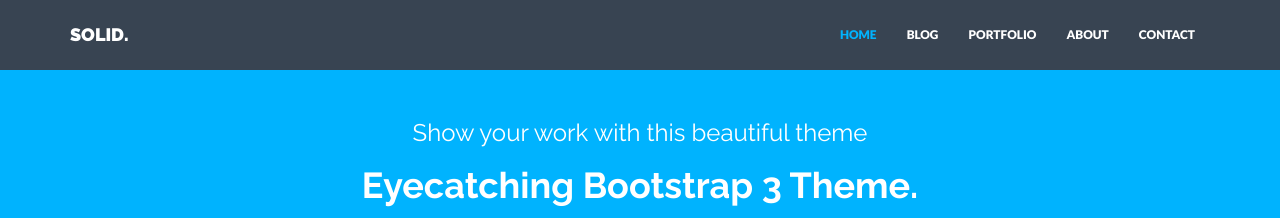
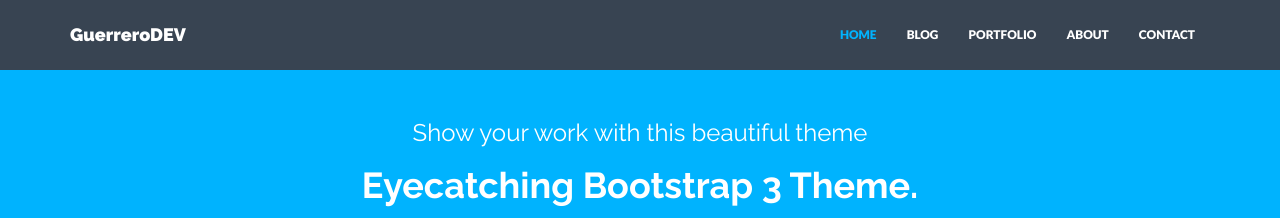
Before and after one commit to guerrerodev/guerrerodev.github.io, a Jekyll site: the page built from index.html, in a window 1280 px wide. Shown: the top 218 px of the page. Built offline with Jekyll 4.4.1, drawn with Linux system fonts in a browser that asks for light colours; nearby versions of some CDN libraries.

Commit message:
GuerreroDEV
GuerreroDEV - 0.2

```diff
--- a/_config.yml
+++ b/_config.yml
@@ -1,11 +1,11 @@
 ### GENERAL SETTINGS ###
 
 # Site settings
-title: SOLID.
+title: GuerreroDEV
 description: "Write an awesome description for your new site here. You can edit this line in _config.yml. It will appear in your document head meta (for Google search results) and in your feed.xml site description."
 analytics: #Google analytics code in the format XX-nnnnnnnn-n
 baseurl: "" #important: start with /
-url: "http://yourdomain.com"
+url: "https://github.com/guerrerodev/guerrerodev.github.io"
 
 # Build settings
 markdown: kramdown
```
